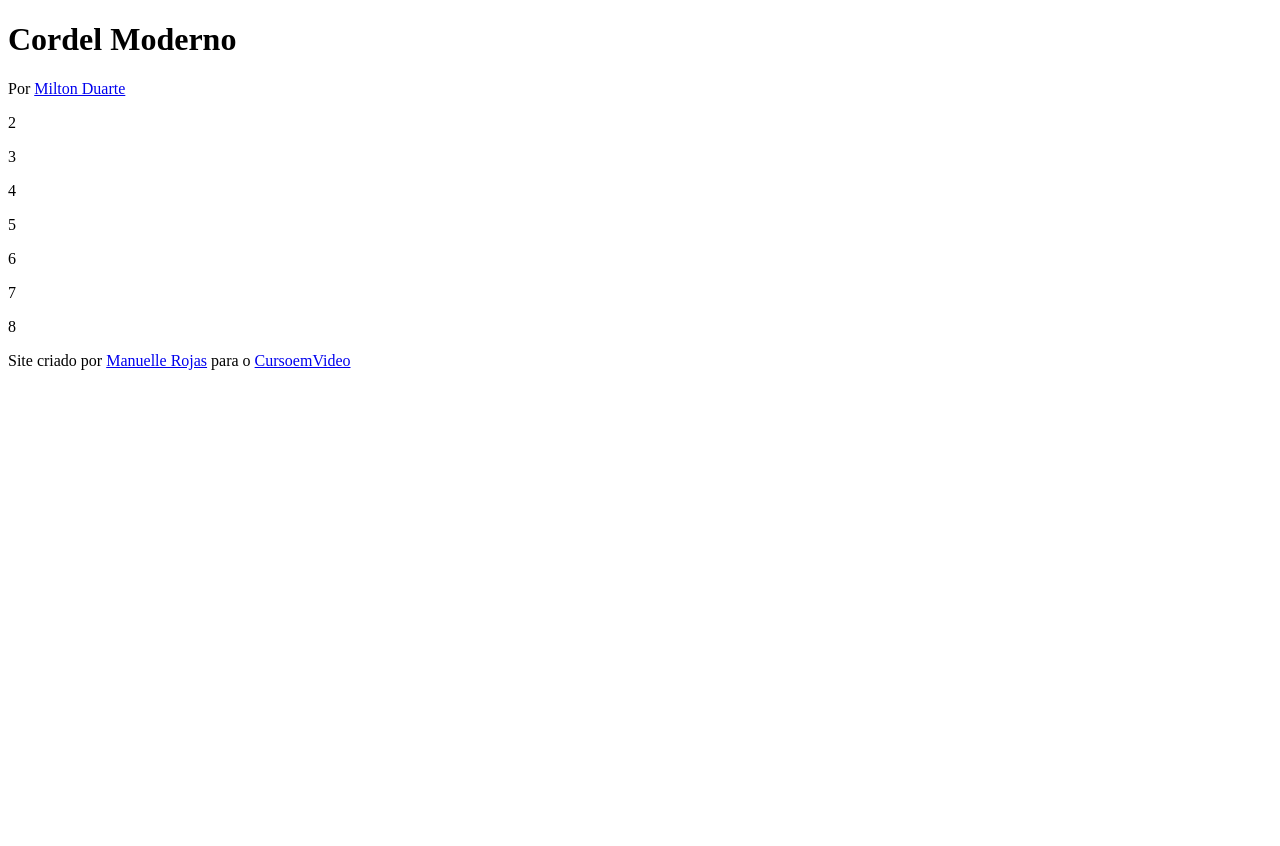
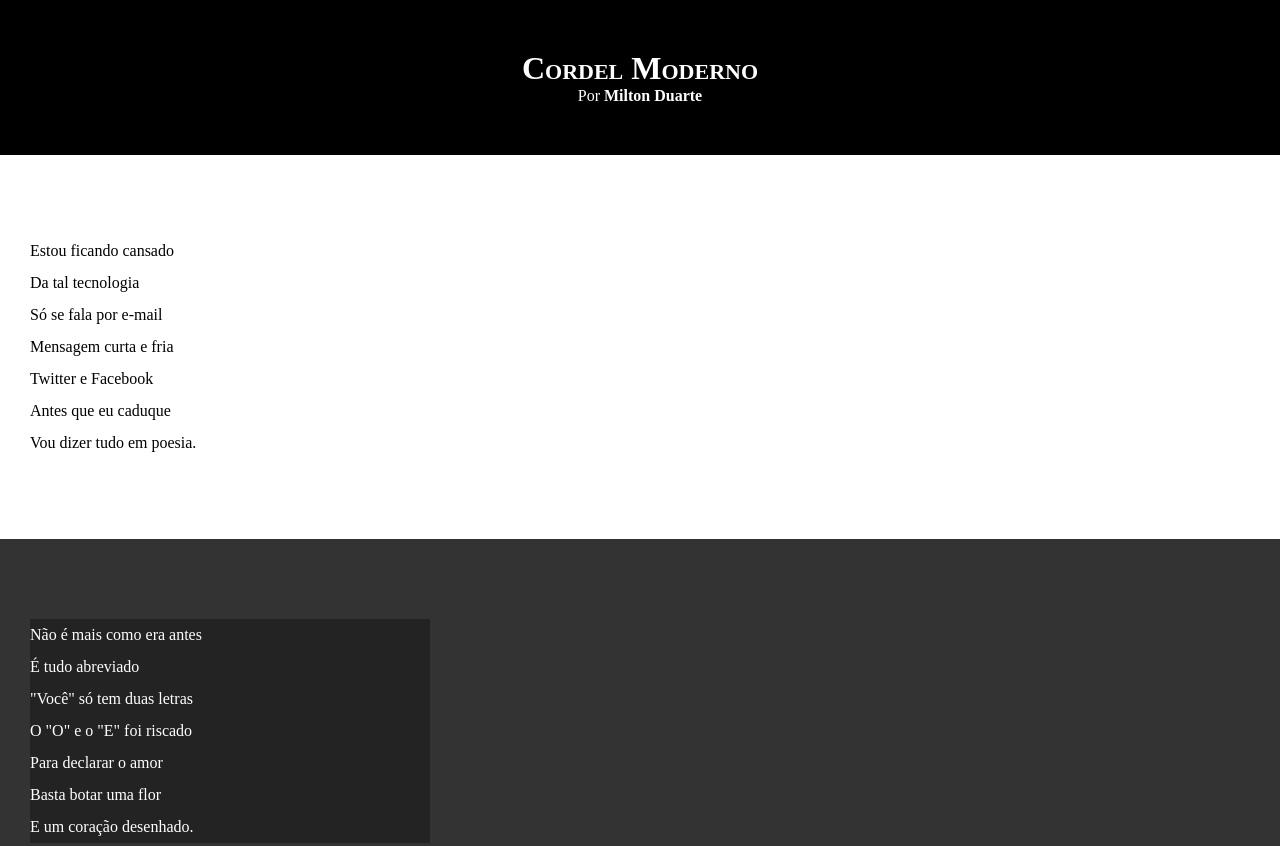
Before and after one commit to manuellerojas18/HTML-CSS, a plain HTML site: page exercicios/Desafio-012/index.html in a window 1280 px wide. Shown: the top 846 px of the page. Before the commit the page ends 800 px from the top, so only its background shows below. Drawn offline with Linux system fonts and the light colour scheme.

Commit message:
atualizei estilos dos textos e blocos

```diff
--- /dev/null
+++ b/exercicios/Desafio-012/estilo/style.css
@@ -0,0 +1,57 @@
+@charset "UTF-8";
+*{
+    margin: 0px;
+    padding: 0px;
+}
+html,body{
+    min-height: 100vh;
+    background-color: darkgray;
+}
+header{
+    background-color: black;
+    color: white;
+    text-align: center;
+}
+header >h1{
+    padding-top: 50px;
+    font-variant: small-caps;
+}
+header >p{
+    padding-bottom: 50px;
+}
+header a, footer a{
+    color: white;
+    text-decoration: none;
+    font-weight: bolder;
+}
+header a:hover, footer a:hover{
+    text-decoration: underline;
+}
+
+section{
+    padding-top: 10vh;
+    padding-bottom: 10vh;
+    line-height: 2em;
+    padding-left: 30px;
+}
+
+section.imagen > p{
+    background-color: rgba(0, 0, 0, 0.318);
+    width: 400px;
+}
+
+section.normal{
+    background-color: white;
+    color: black;
+}
+section.imagen{
+    background-color: rgba(51, 51, 51);
+    color: white;
+}
+
+footer{
+    background-color: black;
+    text-align: center;
+    color: white;
+    padding: 10px;
+}
--- a/exercicios/Desafio-012/index.html
+++ b/exercicios/Desafio-012/index.html
@@ -4,6 +4,7 @@
     <meta charset="UTF-8">
     <meta name="viewport" content="width=device-width, initial-scale=1.0">
     <title>Cordel Moderno</title>
+    <link rel="stylesheet" href="estilo/style.css">
 </head>
 <body>
     <header>
@@ -11,31 +12,83 @@
         <p>Por <a href="https://www.recantodasletras.com.br/poesias/3186743" target="_blank">Milton Duarte</a></p>
     </header>
     <main>
+        <section class="normal">
             <p>
-            2
+                Estou ficando cansado<br>
+                Da tal tecnologia<br>
+                Só se fala por e-mail<br>
+                Mensagem curta e fria<br>
+                Twitter e Facebook<br>
+                Antes que eu caduque<br>
+                Vou dizer tudo em poesia.
             </p>
-        <section>
-            <article>
-                3
-            </article>
         </section>
+
+        <section class="imagen">
             <p>
-            4
+                Não é mais como era antes<br>
+                É tudo abreviado<br>
+                "Você" só tem duas letras<br>
+                O "O" e o "E" foi riscado<br>
+                Para declarar o amor<br>
+                Basta botar uma flor<br>
+                E um coração desenhado.
             </p>
+        </section>
+
+        <section class="normal">
             <p>
-            5
+                Arroba agora não pesa<br>
+                É parte de um endereço<br>
+                Ponto final nem se usa<br>
+                Ou vai até no começo<br>
+                Agora é .com<br>
+                Se o saite é muito bom<br>
+                Ele vale um alto preço.
             </p>
-        <section>
-            <article>
-                6
-            </article>
+
+            <p>
+                Pra piorar a liguagem<br>
+                O emoticom é um risco<br>
+                Tem símbolo para tudo<br>
+                Ponto e vírgula e um asterisco<br>
+                Um beijo significa<br>
+                Pra entender como fica<br>
+                Decifre esse rabisco.
+            </p>
         </section>
+
+        <section class="imagen">
             <p>
-            7
+                Tenho saudade das cartas<br>
+                Escritas com a própria mão<br>
+                Mandava no mês de Junho<br>
+                Só chegava no Verão<br>
+                Mas matava a saudade<br>
+                Era texto de verdade<br>
+                Nas linhas do coração.<br>
             </p>
+        </section>
+
+        <section class="normal">
             <p>
-            8
+                Agora, escrevo e envio<br>
+                Chegando na mesma hora<br>
+                Mas quando vou prosear<br>
+                A pessoa foi embora<br>
+                Abriu outro aplicativo<br>
+                O mundo ficou cativo<br>
+                Da tecnologia do agora.
             </p>
+
+            Felizmente, pra orar<br>
+            Não precisa de internet<br>
+            Deus escuta todo mundo<br>
+            Se quiser, faça esse teste<br>
+            Dois pontos são dois joelhos<br>
+            Seus lábios são aparelhos<br>
+            Deixe que Deus interprete.
+        </section>
     </main>
     <footer>
         <p>Site criado por <a href="https://github.com/manuellerojas18" target="_blank">Manuelle Rojas</a> para o <a href="https://www.CursoemVideo.com" target="_blank">CursoemVideo</a></p>
```
Lines whose indentation alone changed are shown as unchanged.
